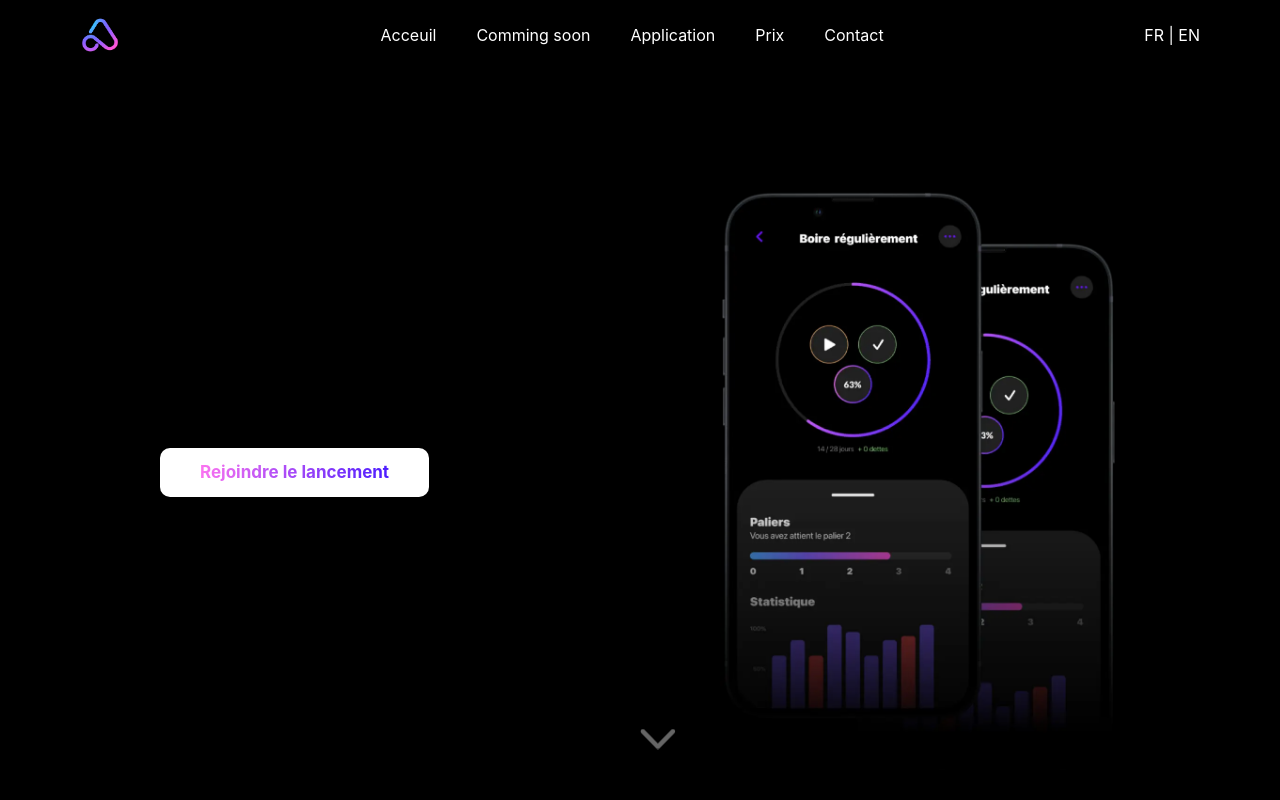
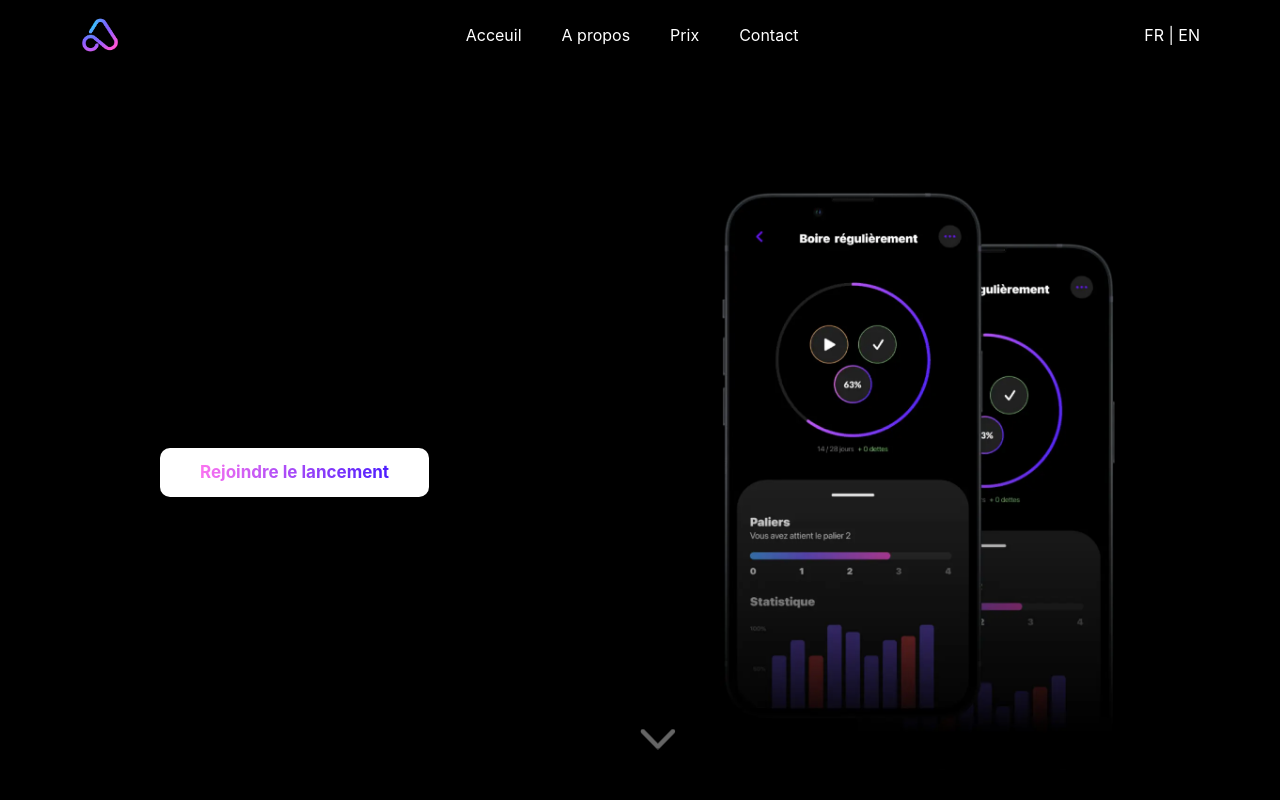
Before and after one commit to Atomic-Habit/website, a React (Create React App) app: page / in a window 1280 px wide. Shown: the top 800 px of the page. Built offline with nearby package versions, Linux system fonts and the light colour scheme; a web font is replaced by a local one.

Commit message:
meta description, navbar

```diff
--- a/public/index.html
+++ b/public/index.html
@@ -7,7 +7,7 @@
     <meta name="theme-color" content="#000000" />
     <meta
       name="description"
-      content="Web site created using create-react-app"
+      content="Atomic Habits est une application qui vous permez de créer des habitudes et attiendre vos objectifs."
     />
     <link rel="apple-touch-icon" href="%PUBLIC_URL%/logo192.png" />
 
--- a/src/component/Navbar.js
+++ b/src/component/Navbar.js
@@ -9,8 +9,7 @@ const Navbar = ({close}) => {
         <img className='w-[40px]' src={logo} alt="logo" />
         <ul className='sm:flex hidden'>
           <li className='px-5'><a href="#home">Acceuil</a></li>
-          <li className='px-5'><a href="#comming-soon">Comming soon</a></li>
-          <li className='px-5'><a href="#about">Application</a></li>
+          <li className='px-5'><a href="#about">A propos</a></li>
           <li className='px-5'><a href="#price">Prix</a></li>
           <li className='px-5'><a href="#contact">Contact</a></li>
         </ul>
```
Also changed, not shown: 1 other file (tests, documents, lock files or other folders).
